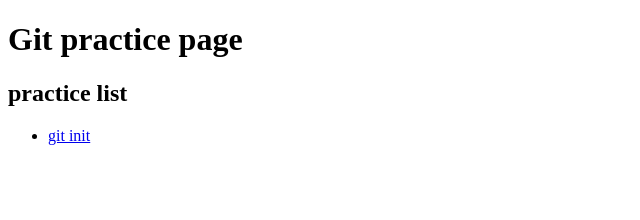
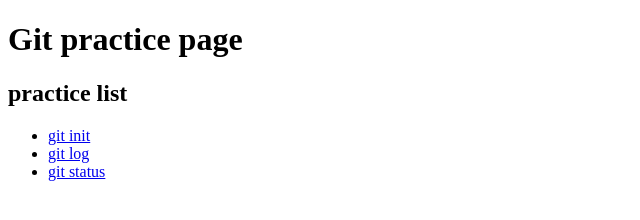
Before and after one commit to ssogle/git-practice, a plain HTML site: page index.html in a window 1280 px wide. Shown: the whole page, without its empty margins (0-640 px from the left). Drawn offline with Linux system fonts and the light colour scheme.

Commit message:
List Add

```diff
--- a/index.html
+++ b/index.html
@@ -11,8 +11,9 @@
         <h2>practice list</h2>
         <ul>
             <li><a href="#">git init</a></li>
+            <li><a href="#">git log</a></li>
+            <li><a href="#">git status</a></li>
         </ul>
     </article>
-
 </body>
 </html>
```
